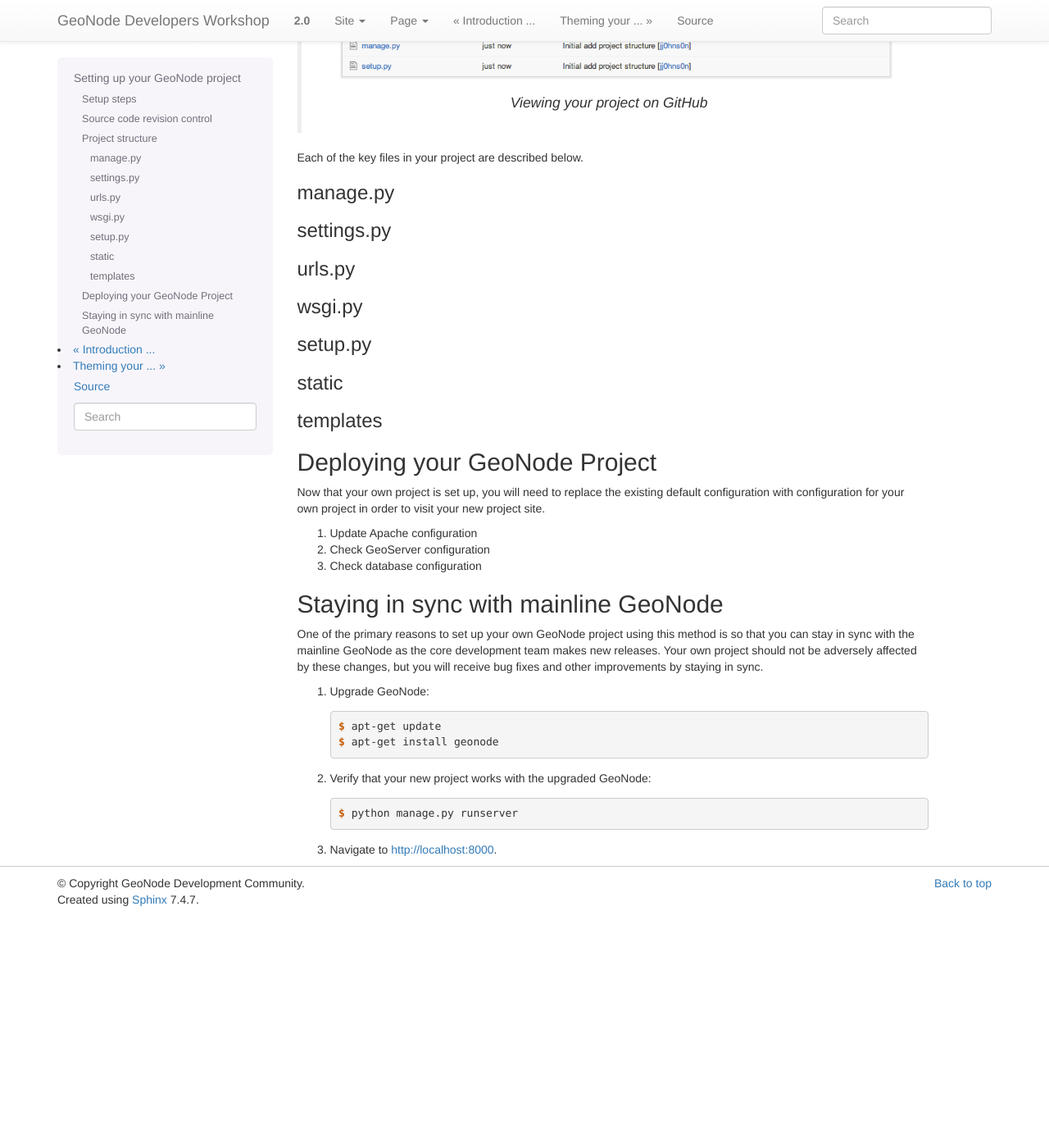
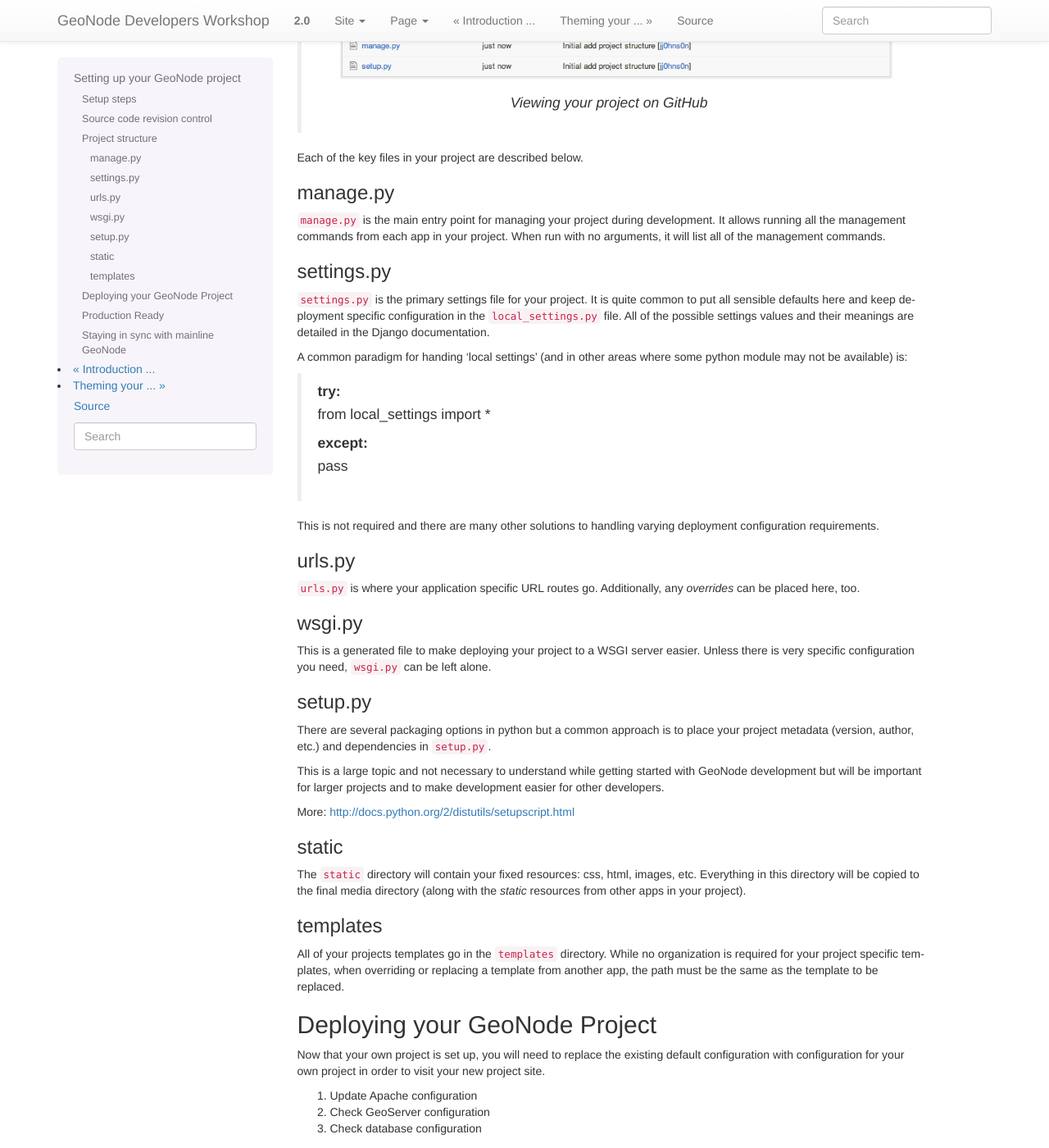
Before and after one commit to lucacasagrande/geonode-workshops, a Sphinx documentation site: the page built from devel/doc/projects/setup.rst, in a window 1280 px wide and 1400 px high, scrolled down 3485 px. Shown: the whole window at 82% size. Built offline with Sphinx 7.4.7, drawn with Linux system fonts in a browser that asks for light colours; before the commit the page ends 4602 px from its top, so only the background shows below that; some of the changed text lies outside the part shown.

Commit message:
add project file descriptions, production ready tips

```diff
--- a/devel/doc/projects/setup.rst
+++ b/devel/doc/projects/setup.rst
@@ -123,28 +123,73 @@
 
 Each of the key files in your project are described below.
 
-.. todo:: Intentionally blank or just not written yet?
-
 manage.py
 ~~~~~~~~~
+
+:file:`manage.py` is the main entry point for managing your project during
+development. It allows running all the management commands from each app in your
+project. When run with no arguments, it will list all of the management commands.
 
 settings.py
 ~~~~~~~~~~~
 
+:file:`settings.py` is the primary settings file for your project. It is quite
+common to put all sensible defaults here and keep deployment specific configuration
+in the :file:`local_settings.py` file. All of the possible settings values and
+their meanings are detailed in the Django documentation.
+
+A common paradigm for handing 'local settings' (and in other areas where some
+python module may not be available) is:
+
+  .. code-block: python
+
+  try:
+      from local_settings import *
+  except:
+      pass
+
+This is not required and there are many other solutions to handling varying
+deployment configuration requirements.
+
 urls.py
 ~~~~~~~
+
+:file:`urls.py` is where your application specific URL routes go. Additionally,
+any `overrides` can be placed here, too.
 
 wsgi.py
 ~~~~~~~
 
+This is a generated file to make deploying your project to a WSGI server easier.
+Unless there is very specific configuration you need, :file:`wsgi.py` can be
+left alone.
+
 setup.py
 ~~~~~~~~
+
+There are several packaging options in python but a common approach is to place
+your project metadata (version, author, etc.) and dependencies in :file:`setup.py`.
+
+This is a large topic and not necessary to understand while getting started with
+GeoNode development but will be important for larger projects and to make
+development easier for other developers.
+
+More: http://docs.python.org/2/distutils/setupscript.html
 
 static
 ~~~~~~
 
+The :file:`static` directory will contain your fixed resources: css, html,
+images, etc. Everything in this directory will be copied to the final media
+directory (along with the `static` resources from other apps in your project).
+
 templates
 ~~~~~~~~~
+
+All of your projects templates go in the :file:`templates` directory. While
+no organization is required for your project specific templates, when overriding
+or replacing a template from another app, the path must be the same as the template
+to be replaced.
 
 Deploying your GeoNode Project
 ------------------------------
@@ -158,6 +203,18 @@
 #. Check GeoServer configuration
 
 #. Check database configuration
+
+Production Ready
+----------------
+
+While not a complete checklist, some changes should be made prior to deploying
+to production.
+
+* Ensure DEBUG=False in your effective `settings`.
+* Change any admin passwords from any common defaults (i.e. admin/admin)
+* Change the geoserver `master password <http://docs.geoserver.org/stable/en/user/webadmin/security/passwords.html#webadmin-sec-masterpasswordprovider>`_ from the default
+* Ensure GeoServer is `ready <http://docs.geoserver.org/stable/en/user/production/index.html>`_.
+
 
 Staying in sync with mainline GeoNode
 -------------------------------------
```
